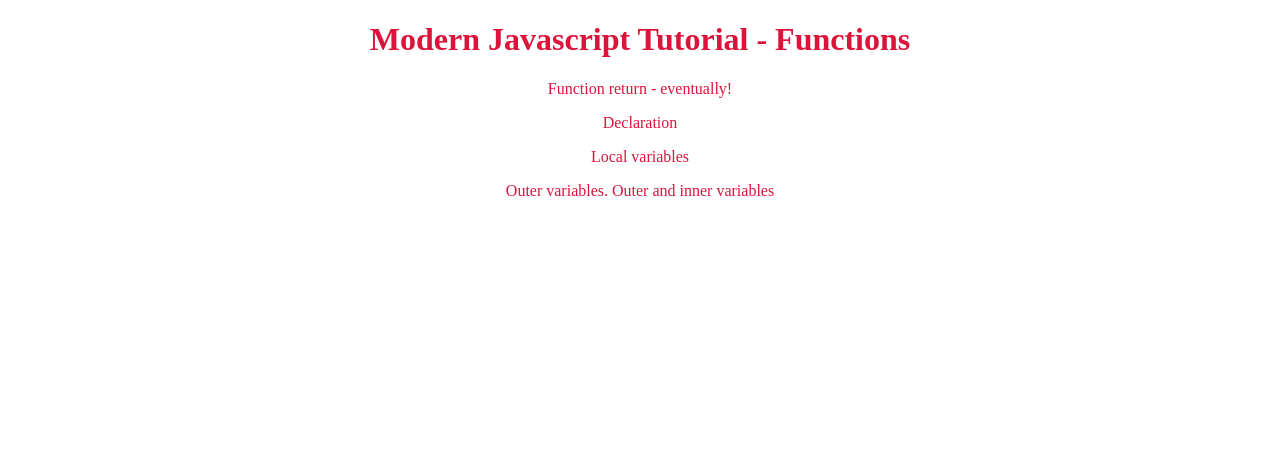
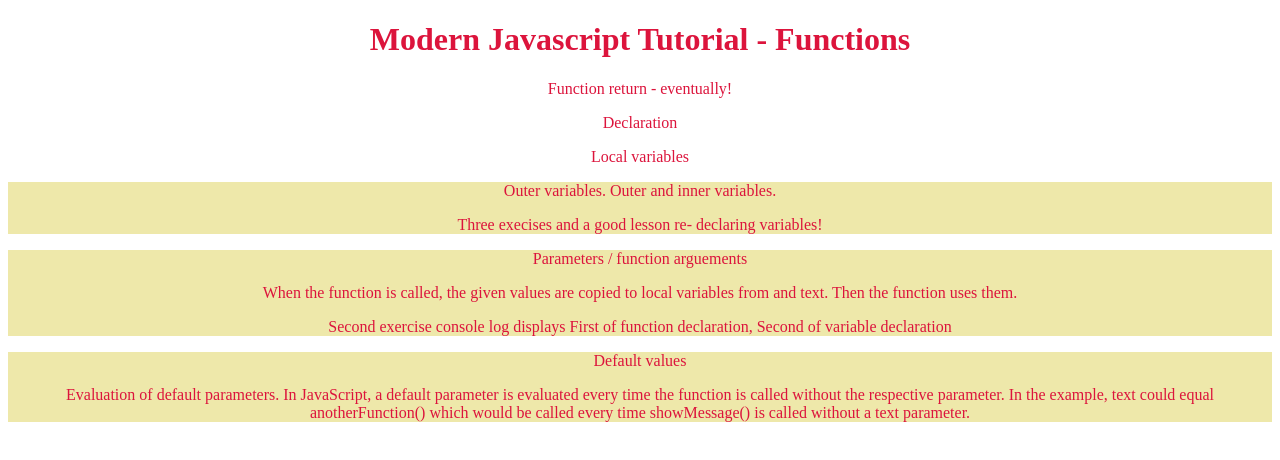
Before and after one commit to 1BobC/mjsFuncs, a plain HTML site: page index.html in a window 1280 px wide. Drawn offline with Linux system fonts and the light colour scheme.

Commit message:
Complete Paramaters and Default values - ok so far

```diff
--- a/index.html
+++ b/index.html
@@ -11,7 +11,21 @@
     <p>Function return - eventually!</p>
     <p>Declaration</p>
     <p>Local variables</p>
-    <p>Outer variables. Outer and inner variables</p>
+<div class= 'outer'>
+    <p>Outer variables. Outer and inner variables.</p>
+    <p>Three execises and a good lesson re- declaring variables!</p>
+</div>
+<div class= 'parameter'>
+    <p>Parameters / function arguements</p>
+    <p>When the function is called, the given values are copied to local variables from and text. Then the function uses them.</p>
+    <p>Second exercise console log displays First of function declaration, Second of variable declaration</p>
+</div>
+<div class= 'default'>
+    <p>Default values</p>
+    <p>Evaluation of default parameters. In JavaScript, a default parameter is evaluated every time the function is called without the respective parameter.
+        In the example, text could equal anotherFunction() which would be called every time showMessage() is called without a text parameter.
+        </p>
+</div>
 
 <script src="script.js"></script>
 </body>
--- a/script.js
+++ b/script.js
@@ -25,16 +25,53 @@
 //     showMessage();
 
 //Outer and inner variables
-    let userName= 'Joshua';
-function showMessage() {
-    let userName= "Benjamin";   //when does this change the  outer variable?
-    let message= 'Hello, ' + userName;
+//     let userName= 'Joshua';
+// function showMessage() {
+//     userName= "Benjamin";   //when does this change the  outer variable?
+//     let message= 'Hello, ' + userName;
     //alert(message);
-    console.log(message);
-}
+    //console.log(message);
+//}
     //alert(userName);
-    console.log(userName); //shows Joshua when let or no let to userName= Benjamin
-    showMessage();          //shows Hello, Benjamin let or no let to userName= Benjamin
+    // console.log(userName); //shows Joshua when let or no let to userName= Benjamin
+    // showMessage();          //shows Hello, Benjamin let or no let to userName= Benjamin
     //alert(userName);
-    console.log(userName); //shows Joshua when let to userName= Benjamin
+    //console.log(userName); //shows Joshua when let to userName= Benjamin
                             //but shows Benjamin when NO let to userName= Benjamin
+
+//and again using let with userName inside the function
+//look for outer let being ignored! yes, watch where you declare a variable!!
+//     let userName= 'BobOuter';    //global variable - not recommended
+//     function showMessage() {
+//         let userName= 'BobInner';
+//         let message= "Hello, " + userName; //BobInner
+//         console.log(message);
+// }
+//         showMessage();          //will Outer or Inner be used? guess- Inner
+//         console.log(userName);  //will Outer or Inner be used? guess- Outer
+
+//Parameters /function arguements
+// function showMessage(from, text) {
+//     console.log(from + ": " + text);
+// }
+// showMessage('Anne', 'Hello!');      //When the function is called, the given values are copied
+// showMessage('Anne', 'Wassup!');     //to local variables from and text. Then the function uses them.
+
+// function showMessage(from, text) {
+//     from= '**' + from + '**';       //decoration of from
+//         console.log(from + ": " + text);
+// }
+//     let from= "Is this Anne?";
+//     showMessage(from, "Hello!");    //result - function declaration
+//     console.log(from, "Helloee");   //result - variable declaration
+
+//Default values
+        //showMessage('Anne');  //no text parameter so function above gives Anne + undefined
+
+//A default text may be specified for when "text" parameter is not specified:
+// function showMessage(from, text= "no text parameter") {
+//     console.log(from + ": " + text);
+// }
+//     showMessage('Anne', 'parameter some text ');
+//     showMessage('Anne but no text parameter!');
+//yes, I see what's happening - see note in DOM undder Default values
--- a/style.CSS
+++ b/style.CSS
@@ -6,3 +6,7 @@ p{
     color: crimson;
     text-align: center;
 }
+div{
+    background-color: palegoldenrod;
+    text-align: center;
+}
```
Also changed, not shown: 1 other file.
